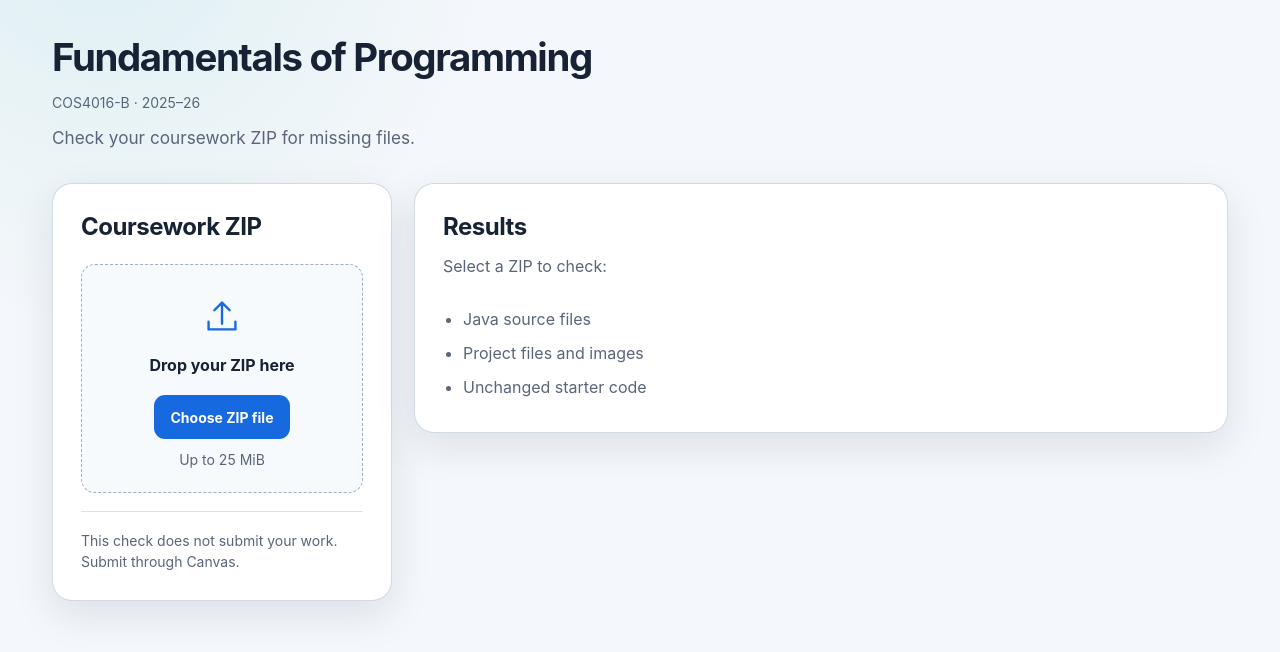
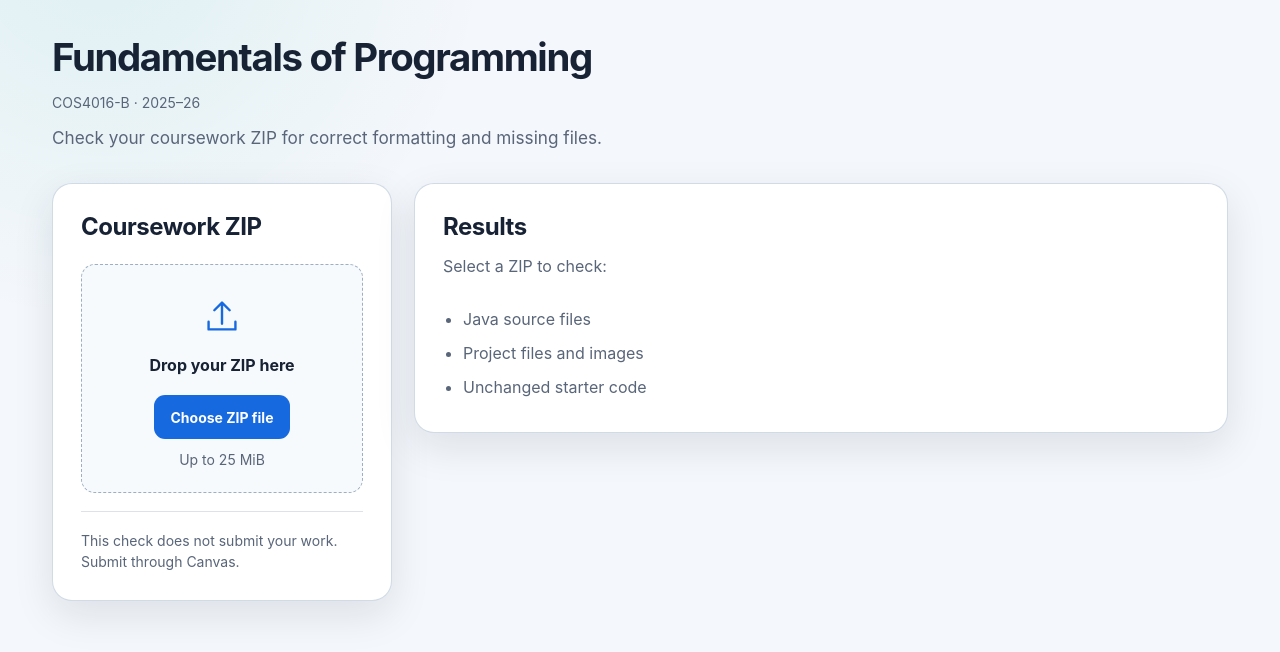
Before and after one commit to UoB-ComputerScience/FoP-Testing, a plain HTML site: page 25-26/index.html in a window 1280 px wide. Shown: the part 86-738 px from the top of the page. Drawn offline with Linux system fonts and the light colour scheme.

Commit message:
Clarify coursework ZIP checker introduction

```diff
--- a/25-26/index.html
+++ b/25-26/index.html
@@ -19,7 +19,7 @@
     <div class="intro">
       <h1>Fundamentals of Programming</h1>
       <p class="coursework-meta">COS4016-B · 2025–26</p>
-      <p>Check your coursework ZIP for missing files.</p>
+      <p>Check your coursework ZIP for correct formatting and missing files.</p>
     </div>
     <div class="workspace">
       <aside class="input-panel panel" aria-labelledby="upload-title">
```
